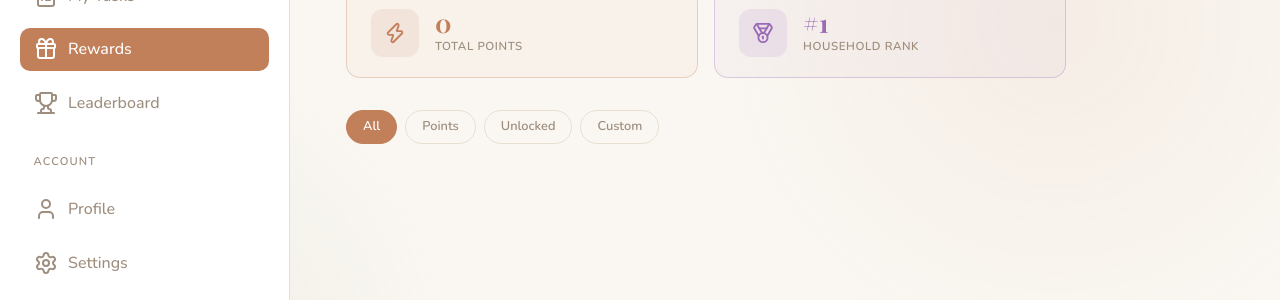
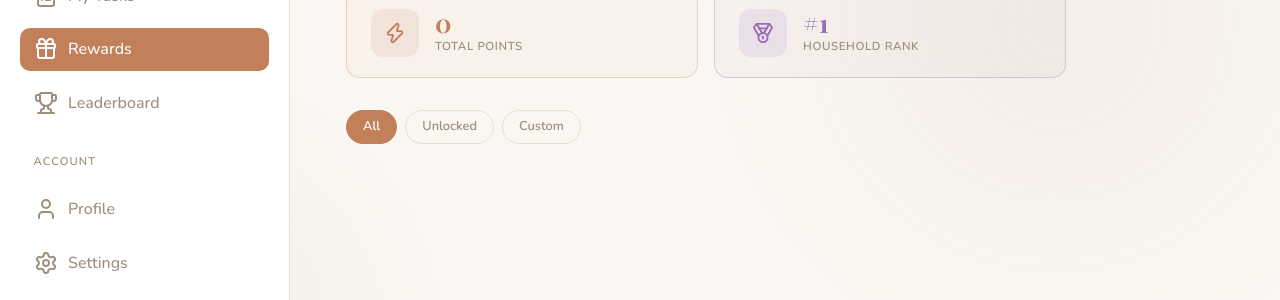
Before and after one commit to vtoriam/agile-project, a Python web app: template Homely/app/templates/rewards.html in a window 1280 px wide. Shown: the part 249-549 px from the top of the page. Run offline with Jinja, Linux system fonts and the light colour scheme; the template is opened without the code that fills it, so the values that code supplies are empty.

Commit message:
remove points toggle

```diff
--- a/Homely/app/templates/rewards.html
+++ b/Homely/app/templates/rewards.html
@@ -43,7 +43,6 @@
         <!-- Filter tabs -->
         <div class="filter-tabs mb-4">
           <button class="filter-tab active" data-filter="all">All</button>
-          <button class="filter-tab" data-filter="points">Points</button>
           <button class="filter-tab" data-filter="unlocked">Unlocked</button>
           <button class="filter-tab" data-filter="custom">Custom</button>
         </div>
```
